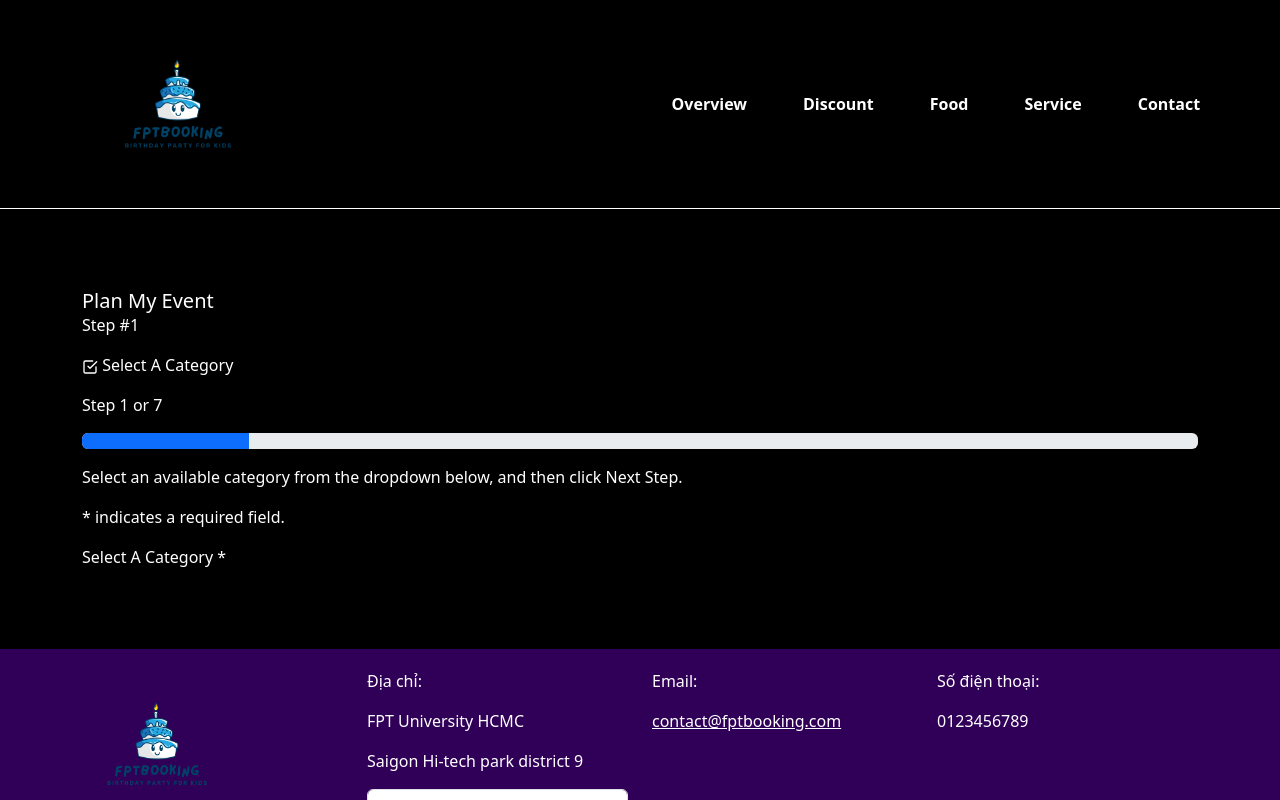
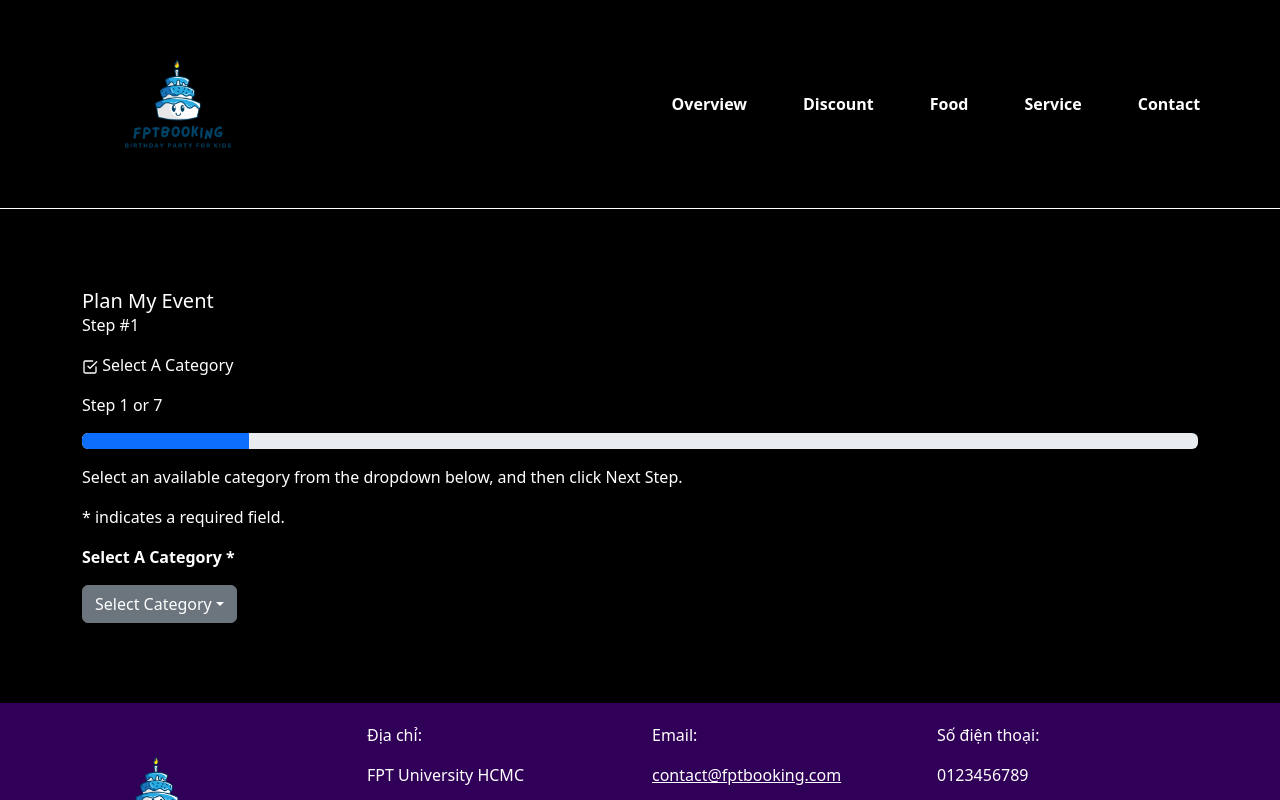
Before and after one commit to hoangleminhtriet/fe, a React (Vite) app in the folder swp/: page /booking in a window 1280 px wide. Shown: the top 800 px of the page. Built offline with nearby package versions, Linux system fonts and the light colour scheme.

Commit message:
Update booking screen
Add progress first step

```diff
--- a/swp/src/screen/Booking/HomeBooking.jsx
+++ b/swp/src/screen/Booking/HomeBooking.jsx
@@ -3,6 +3,7 @@ import "./HomeBooking.css";
 import { Card, CardText, Container, Row, Spinner } from "react-bootstrap";
 import { FiCheckSquare } from "react-icons/fi";
 import ProgressBarComponent from "../../components/ProgressBar/ProgressBar";
+import SelectCategory from "./SelectCategory/SelectCategory";
 
 const HomeBooking = () => {
   const [isLoading, setIsLoading] = useState(true);
@@ -45,7 +46,8 @@ const HomeBooking = () => {
         Next Step.
       </Card.Text>
       <Card.Text>* indicates a required field.</Card.Text>
-      <Card.Text>Select A Category *</Card.Text>
+      <Card.Text style={{fontWeight:"700"}}>Select A Category *</Card.Text>
+      <SelectCategory/>
     </Container>
   );
 };
--- /dev/null
+++ b/swp/src/screen/Booking/SelectCategory/SearchableDropdown.jsx
@@ -0,0 +1,71 @@
+/* eslint-disable react/prop-types */
+import  { useState } from 'react';
+import { Button, Card, Dropdown, Image } from 'react-bootstrap';
+import Example from "../../../assets/image/uudai.png"
+
+
+const SearchableDropdown = ({ items, onSelect, placeholder }) => {
+  const [searchTerm, setSearchTerm] = useState('');
+  const [filteredItems, setFilteredItems] = useState(items);
+
+  const handleSearch = (event) => {
+    const newSearchTerm = event.target.value.toLowerCase();
+    setSearchTerm(newSearchTerm);
+
+    const filtered = items.filter((item) =>
+      item.toLowerCase().includes(newSearchTerm)
+    );
+    setFilteredItems(filtered);
+  };
+
+  const handleSelect = (selectedItem) => {
+    onSelect(selectedItem);
+    setSearchTerm('');
+    setFilteredItems(items);
+  };
+
+  return (
+    <Dropdown>
+      <Dropdown.Toggle variant="secondary" id="dropdown-basic">
+        {placeholder}
+      </Dropdown.Toggle>
+
+      <Dropdown.Menu>
+        <input
+
+          type="text"
+          placeholder="Search..."
+          value={searchTerm}
+          onChange={handleSearch}
+          className="form-control"
+        />
+        {filteredItems.map((item) => (
+          <Dropdown.Item key={item} onClick={() => handleSelect(item)}>
+            {item}
+          </Dropdown.Item>
+        ))}
+      </Dropdown.Menu>
+    </Dropdown>
+  );
+};
+
+const RenderCard = ({ selectedItem }) => {
+    return (
+        <Card className="m-3"><Card className="m-3" style={{display:"flex", flexDirection:"row", border:"transparent"}}>
+        <div><Image style={{maxHeight:"8em", minWidth:"13em"}} alt='' src={Example}/></div>
+
+        <Card.Body>
+          <Card.Title className='mb-5'>Selected Item</Card.Title>
+          <Card.Text>{selectedItem}</Card.Text>
+        </Card.Body>
+
+        <Card.Title className='m-3'>Price</Card.Title>
+
+      </Card>
+      <Button variant='warning'size='lg' style={{marginLeft:"auto", marginRight:"1em", marginBottom:"2em",}}>Select</Button>
+      </Card>
+
+    );
+  };
+
+  export { SearchableDropdown, RenderCard };
--- /dev/null
+++ b/swp/src/screen/Booking/SelectCategory/SelectCategory.jsx
@@ -0,0 +1,25 @@
+import { useState } from 'react';
+import { SearchableDropdown, RenderCard } from './SearchableDropdown';
+
+const SelectCategory = () => {
+  const items = ['Book a Camp', 'Book a Party (If less than 48h, please email us)', 'Book a Premium Room'];
+
+  const [selectedItem, setSelectedItem] = useState(null);
+
+  const handleSelect = (selectedItem) => {
+    setSelectedItem(selectedItem);
+  };
+
+  return (
+    <div>
+      <SearchableDropdown
+        items={items}
+        onSelect={handleSelect}
+        placeholder="Select Category"
+      />
+      <div>{selectedItem && <RenderCard selectedItem={selectedItem} />}</div>
+    </div>
+  );
+};
+
+export default SelectCategory;
--- a/swp/src/screen/Home/Home.css
+++ b/swp/src/screen/Home/Home.css
@@ -52,6 +52,7 @@
     rgba(252, 176, 69, 1) 100%
   );
   align-items: center;
+  margin: 0% !important;
 }
 
 @media (max-width: 767px) {
--- a/swp/src/screen/Home/Home.jsx
+++ b/swp/src/screen/Home/Home.jsx
@@ -41,7 +41,6 @@ const Home = () => {
   return (
     <div>
       {/*Banner*/}
-
       <Row className="home-banner">
         <Col className="text-booking">
           Booking <strong>Birthday</strong> For Kids.
@@ -237,7 +236,7 @@ const Home = () => {
       <Card.Title style={{ textAlign: "center", color: "yellow" }}>
         Party Pagkages
       </Card.Title>
-      <Row className="test1">
+      <Row>
         {/*Food1*/}
         <Col className="m-1" style={{ textAlign: "center" }}>
           <Card className="food-card">
```
